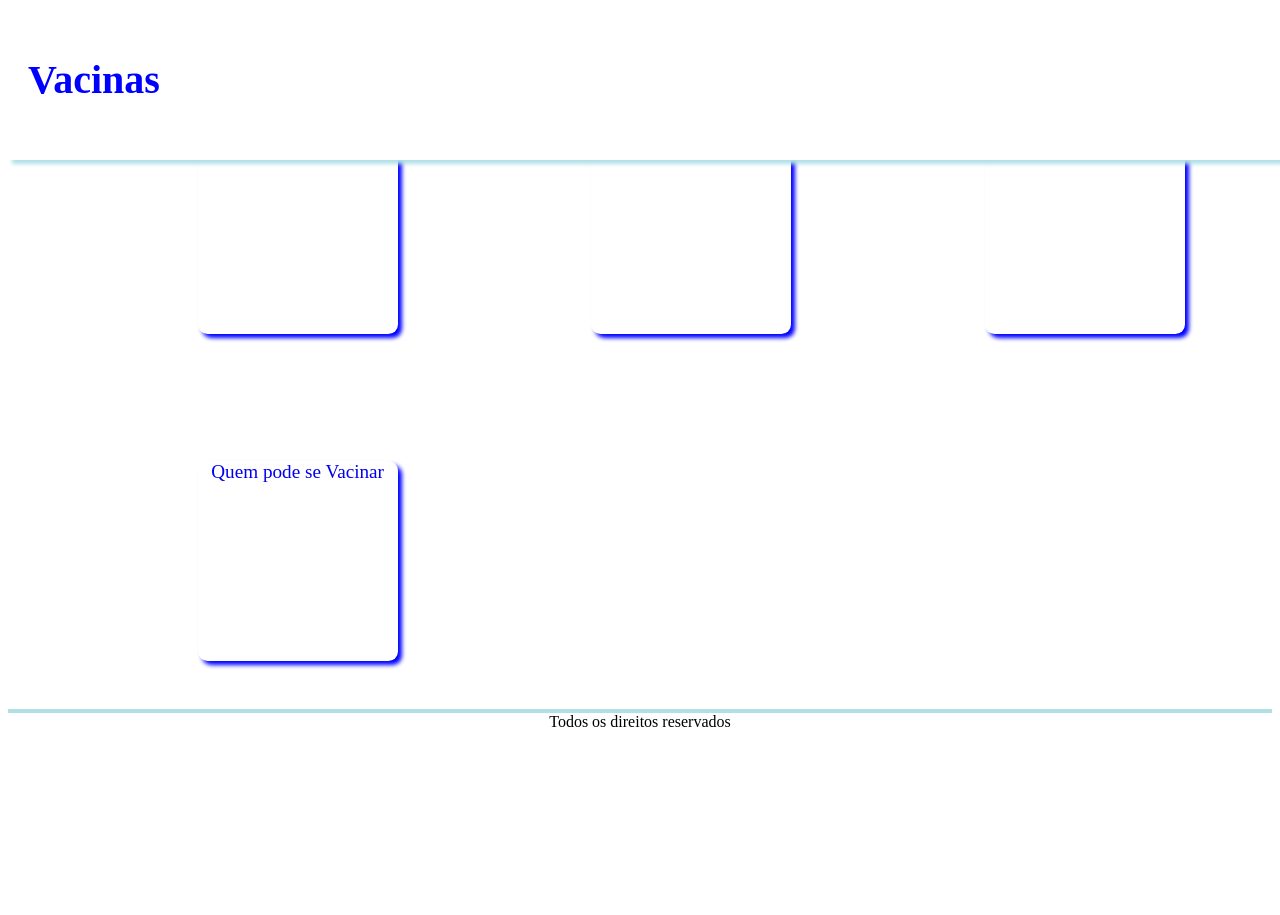
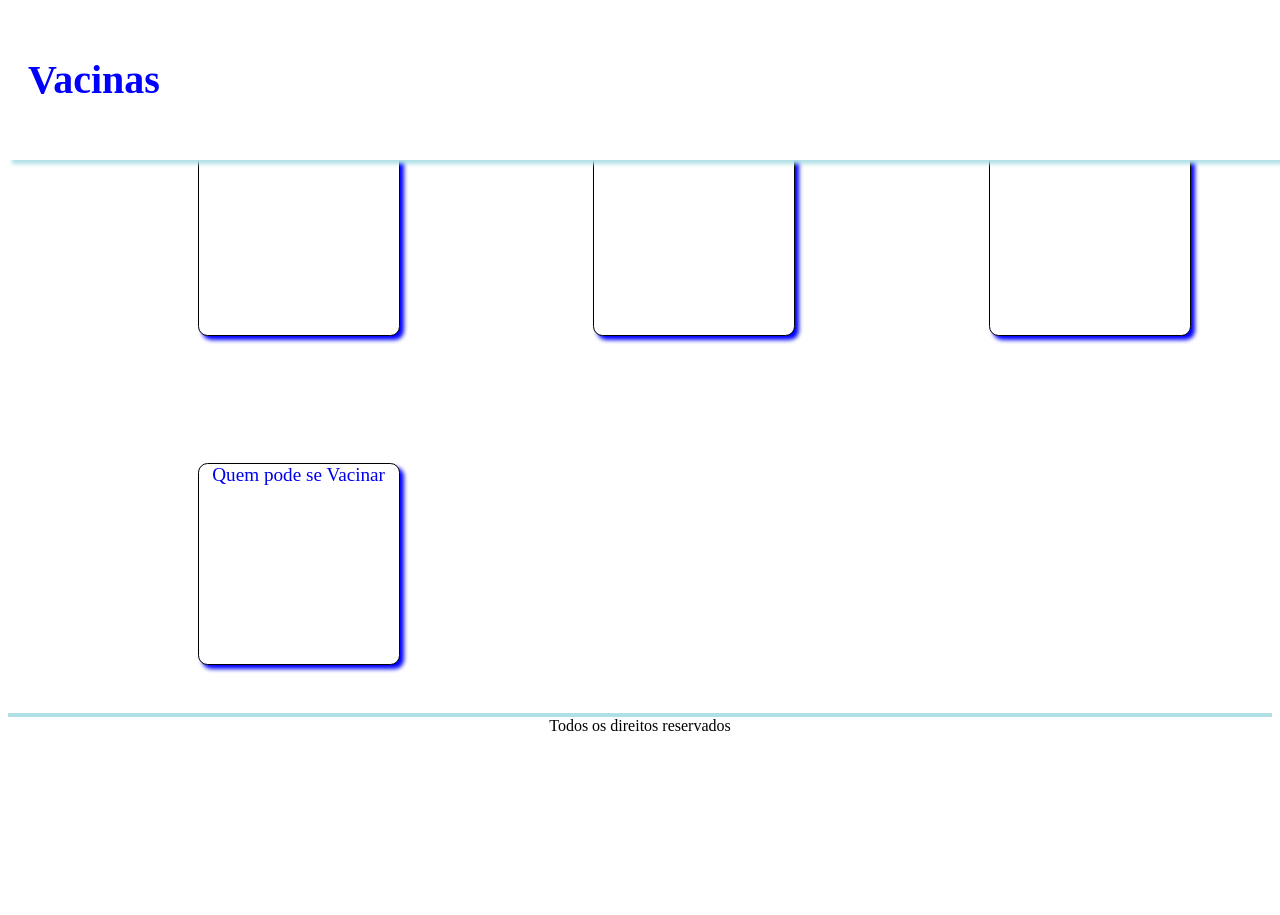
Before and after one commit to Daniel-srocha/PI1, a Flask app: page / in a window 1280 px wide. Before the commit the page ends 727 px from the top, so only its background shows below. Run offline with Flask 3, Linux system fonts and the light colour scheme.

Commit message:
atualização button

```diff
--- a/static/style.css
+++ b/static/style.css
@@ -45,7 +45,7 @@ button {
     width: 200px;
     height: 200px;
     background: #FFFFFF;
-    #border: 1px solid #000;
+    border: 1px solid #000;
     box-shadow: 4px 4px 4px #0000FF;
     font-size: 1.2em
 }
@@ -66,5 +66,5 @@ button {
     margin-top: 10%;
     font-size: 2em;
     border: 1px solid #000;
-    #box-shadow: 3px 3px 3px #0000FF;
+    box-shadow: 3px 3px 3px #0000FF;
 }
```
